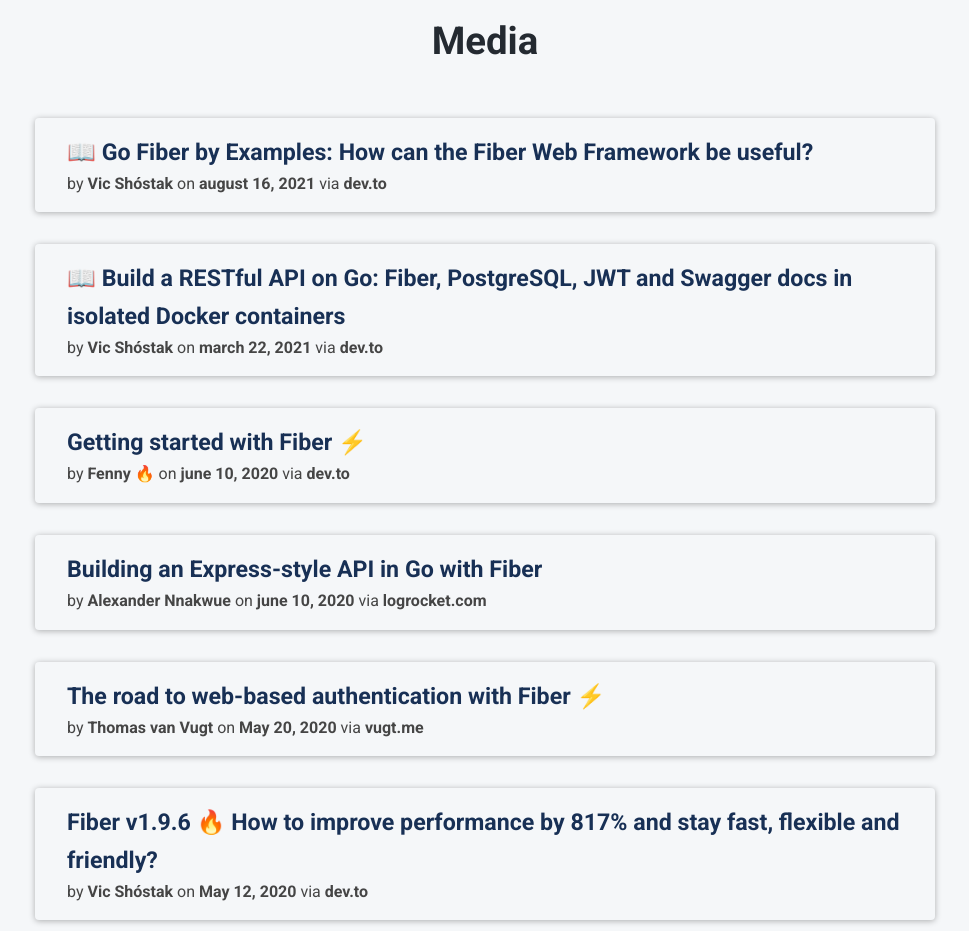
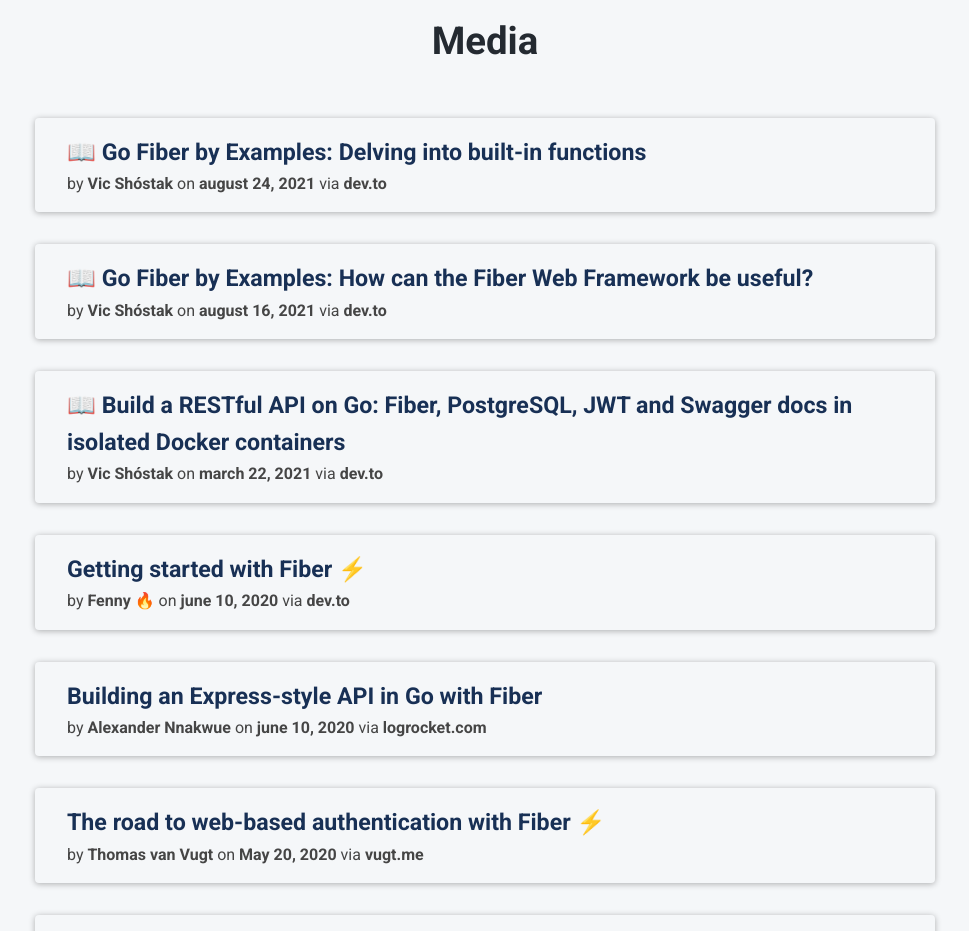
Before and after one commit to gofiber/website, a Next.js app: page / in a window 1280 px wide. Shown: the part 5680-6611 px from the top of the page, without its empty margins (155-1124 px from the left). Built offline with nearby package versions, Linux system fonts and the light colour scheme.

Commit message:
Add new article (Chapter 2 of my new series)

```diff
--- a/components/blocks/MediaBlock.tsx
+++ b/components/blocks/MediaBlock.tsx
@@ -5,6 +5,13 @@
 
 class MediaBlock extends Component {
   private readonly items: MediaLinkItem[] = [
+    {
+      url: "https://dev.to/koddr/go-fiber-by-examples-delving-into-built-in-functions-1p3k",
+      website: "dev.to",
+      title: "📖 Go Fiber by Examples: Delving into built-in functions",
+      author: "Vic Shóstak",
+      date: "august 24, 2021"
+    },
     {
       url: "https://dev.to/koddr/go-fiber-by-examples-how-can-the-fiber-web-framework-be-useful-487a",
       website: "dev.to",
```
